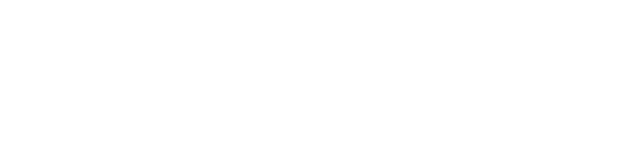
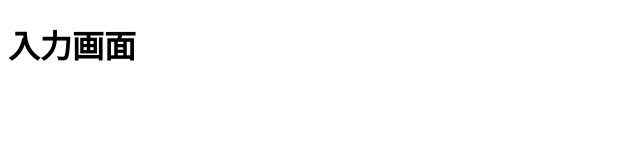
Before and after one commit to yoshiokaharuto/conflict-test-1, a plain HTML site: page form.html in a window 1280 px wide. Shown: the whole page, without its empty margins (0-640 px from the left). Drawn offline with Linux system fonts and the light colour scheme.

Commit message:
h1タグ追記

```diff
--- a/form.html
+++ b/form.html
@@ -6,6 +6,6 @@
     <title>Document</title>
 </head>
 <body>
-
+    <h1>入力画面</h1>
 </body>
 </html>
```
